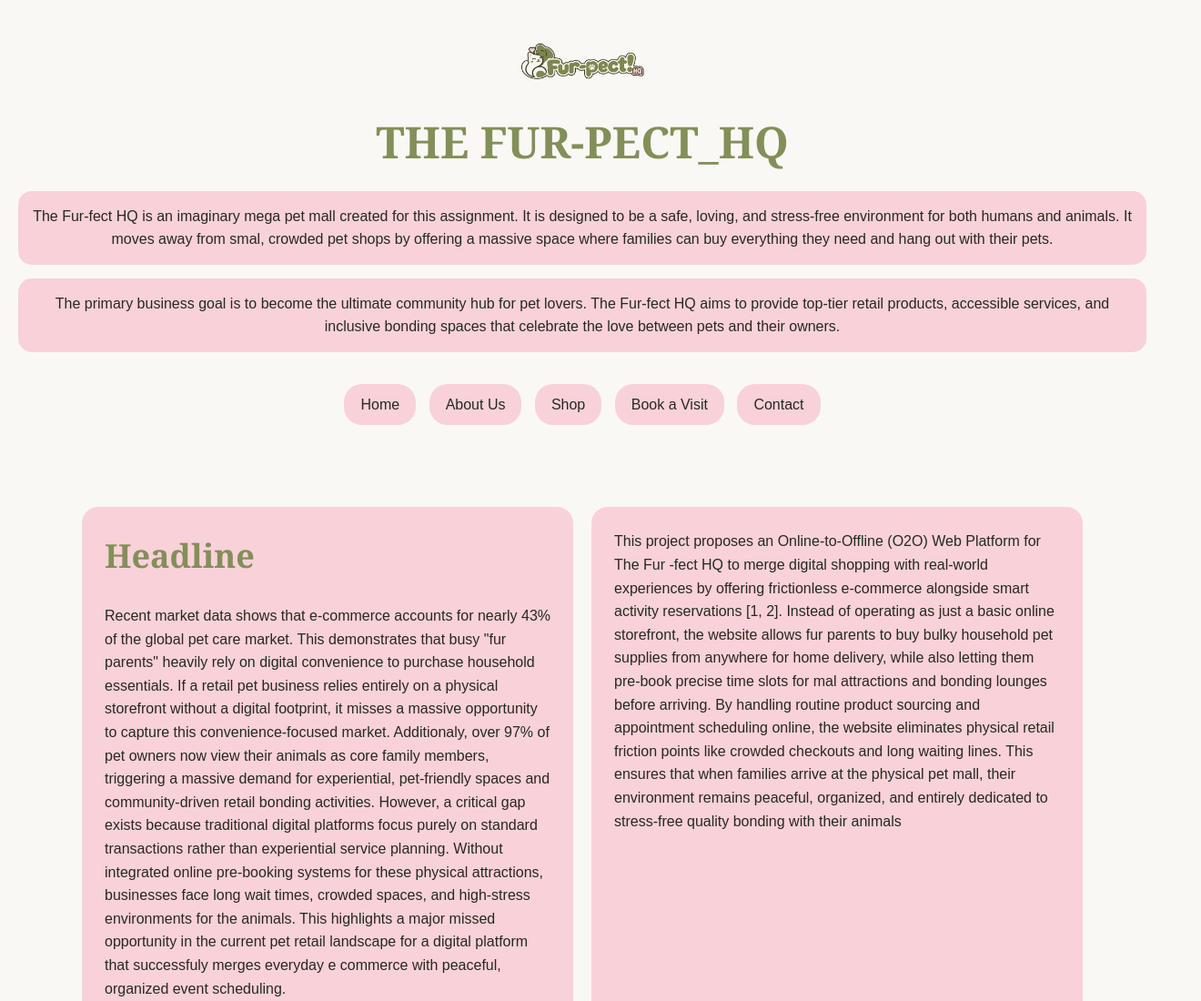
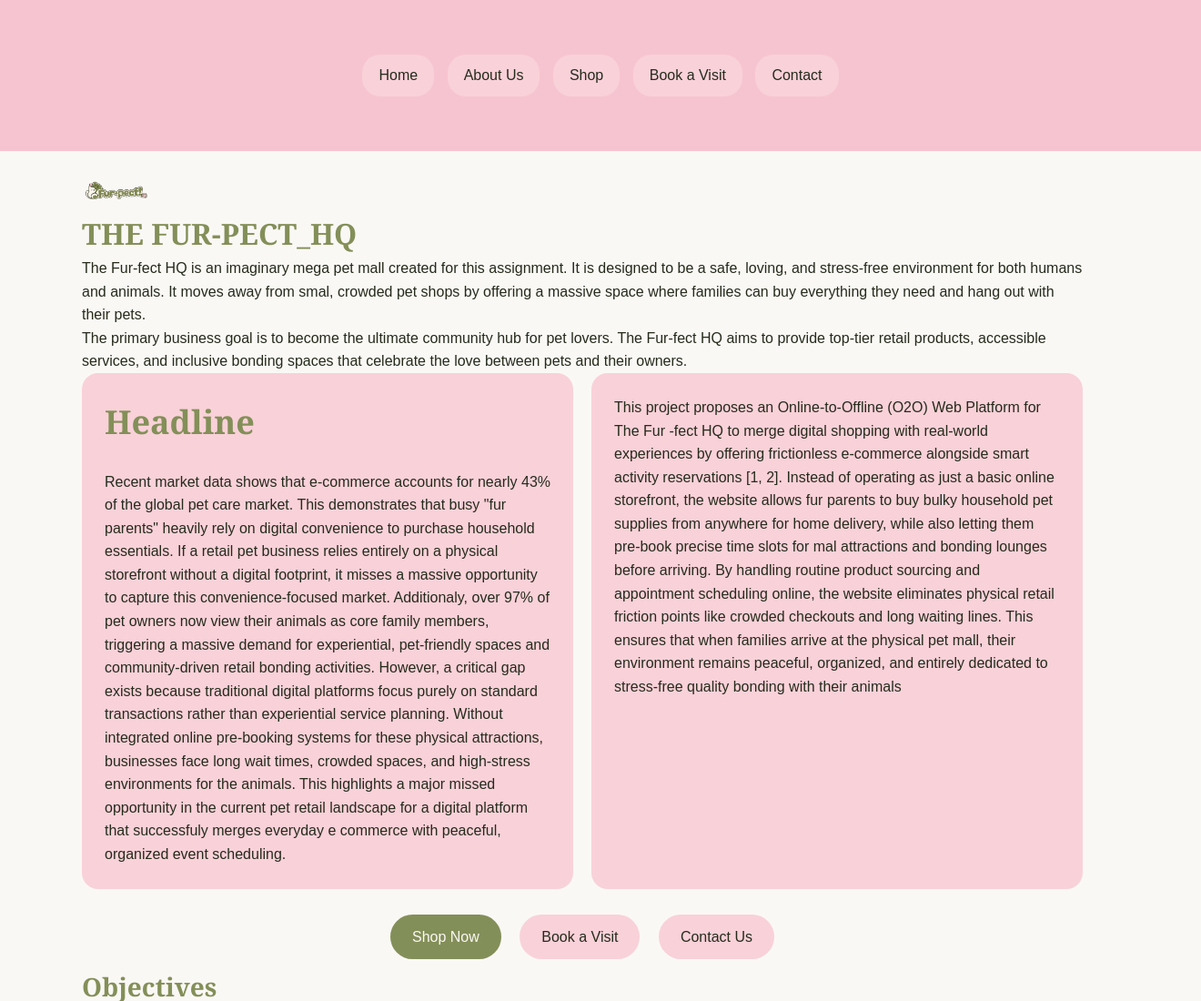
Before and after one commit to shainanambatac/nambatac-website, a plain HTML site: page index.html.html in a window 1280 px wide. Shown: the top 1100 px of the page at 91% size, 1320 px wide, since content can reach past the window. Drawn offline with Linux system fonts and the light colour scheme.

Commit message:
home update(top)

```diff
--- a/css/styles.css
+++ b/css/styles.css
@@ -9,6 +9,18 @@ body {
     color: #252b1b;
     font-family: Arial, sans-serif;
     line-height: 1.6;
+}
+
+#top h1 {
+    font-size: 48px;
+    margin-bottom: 15px;
+}
+
+#top p {
+    background-color: #f9d1d9;
+    padding: 15px;
+    border-radius: 15px;
+    margin-bottom: 15px;
 }
 
 h1, h2, h3 {
@@ -31,22 +43,13 @@ a {
 }
 
 #top {
-    text-align: center;
+    background-color: #f6c4d0;
     padding: 40px 20px;
+    position: sticky;
+    top: 0;
+    width: 100%;
+    z-index: 1000;
 }
-
-#top h1 {
-    font-size: 48px;
-    margin-bottom: 15px;
-}
-
-#top p {
-    background-color: #f9d1d9;
-    padding: 15px;
-    border-radius: 15px;
-    margin-bottom: 15px;
-}
-
 
 /* NAVIGATION */
 nav {
--- a/index.html.html
+++ b/index.html.html
@@ -15,9 +15,20 @@
 
     <header id="top">
 
-            <img src="images/logo.png" alt="The Fur-pect HD Logo" width="50">
+        <nav>
+            <a href="#home"> Home </a>
+            <a href="#about"> About Us </a>
+            <a href="#shop"> Shop </a>
+            <a href="#book"> Book a Visit </a>
+            <a href="#contact"> Contact </a>
+        </nav>
+    </header>
 
-            <h1> THE FUR-PECT_HQ </h1>
+<main>
+
+    <img src="images/logo.png" alt="The Fur-pect HD Logo" width="75">
+
+    <h1> THE FUR-PECT_HQ </h1>
             <p>
                 The Fur-fect HQ is an imaginary mega pet mall created for
                 this assignment. It is designed to be a safe, loving, and stress-free
@@ -31,17 +42,6 @@
                 accessible services, and inclusive bonding spaces that celebrate the love
                 between pets and their owners.
             </p>
-
-        <nav>
-            <a href="#home"> Home </a>
-            <a href="#about"> About Us </a>
-            <a href="#shop"> Shop </a>
-            <a href="#book"> Book a Visit </a>
-            <a href="#contact"> Contact </a>
-        </nav>
-    </header>
-
-<main>
 
     <section id="home" class="hero">
 
```
